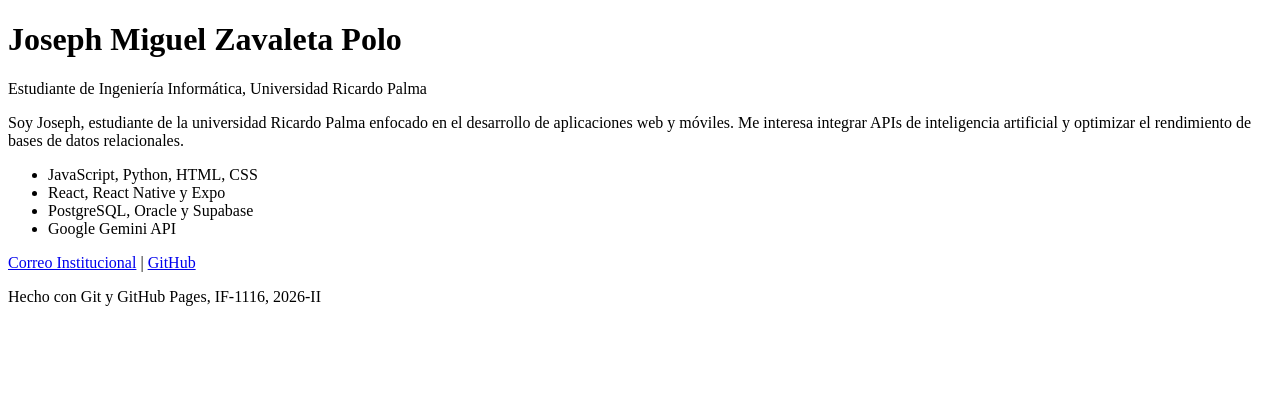
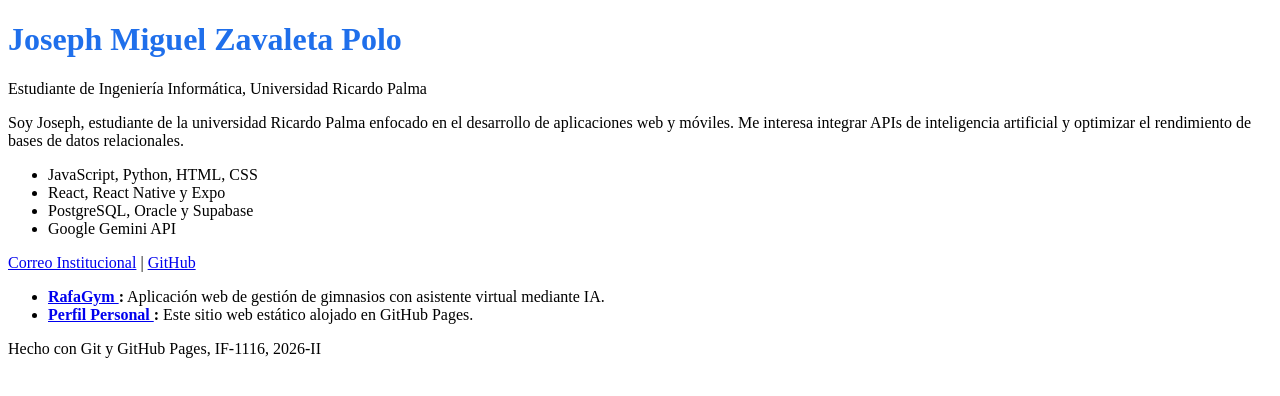
Before and after one commit to JosephMzp/josephmzp.github.io, a plain HTML site: page index.html in a window 1280 px wide. Drawn offline with Linux system fonts and the light colour scheme.

Commit message:
Agregar color al título principal

```diff
--- a/index.html
+++ b/index.html
@@ -2,6 +2,11 @@
 <html lang="es">
 
 <head>
+    <style>
+        .titulo {
+            color: #1f6feb;
+        }
+    </style>
     <meta charset="UTF-8">
     <meta name="viewport" content="width=device-width, initial-scale=1.0">
     <title>Joseph Miguel Zavaleta Polo</title>
@@ -9,7 +14,7 @@
 
 <body>
     <header>
-        <h1>Joseph Miguel Zavaleta Polo</h1>
+        <h1 class="titulo">Joseph Miguel Zavaleta Polo</h1>
         <p>Estudiante de Ingeniería Informática, Universidad Ricardo Palma</p>
     </header>
     <main>
@@ -30,6 +35,17 @@
             <p><a href="mailto:202111354@urp.edu.pe">Correo Institucional</a> | <a
                     href="https://github.com/JosephMzp">GitHub</a></p>
         </section>
+        <section id="proyectos">
+            <ul>
+                <li><strong><a href="https://github.com/JosephMzp/rafa-gym" target="_blank">
+                            RafaGym
+                        </a>:</strong> Aplicación web de gestión de gimnasios con asistente virtual mediante IA.
+                </li>
+                <li><strong><a href="https://josephmzp.github.io/" target="_blank">
+                            Perfil Personal
+                        </a>:</strong> Este sitio web estático alojado en GitHub Pages.</li>
+            </ul>
+        </section>
     </main>
     <footer>
         <p>Hecho con Git y GitHub Pages, IF-1116, 2026-II</p>
```
